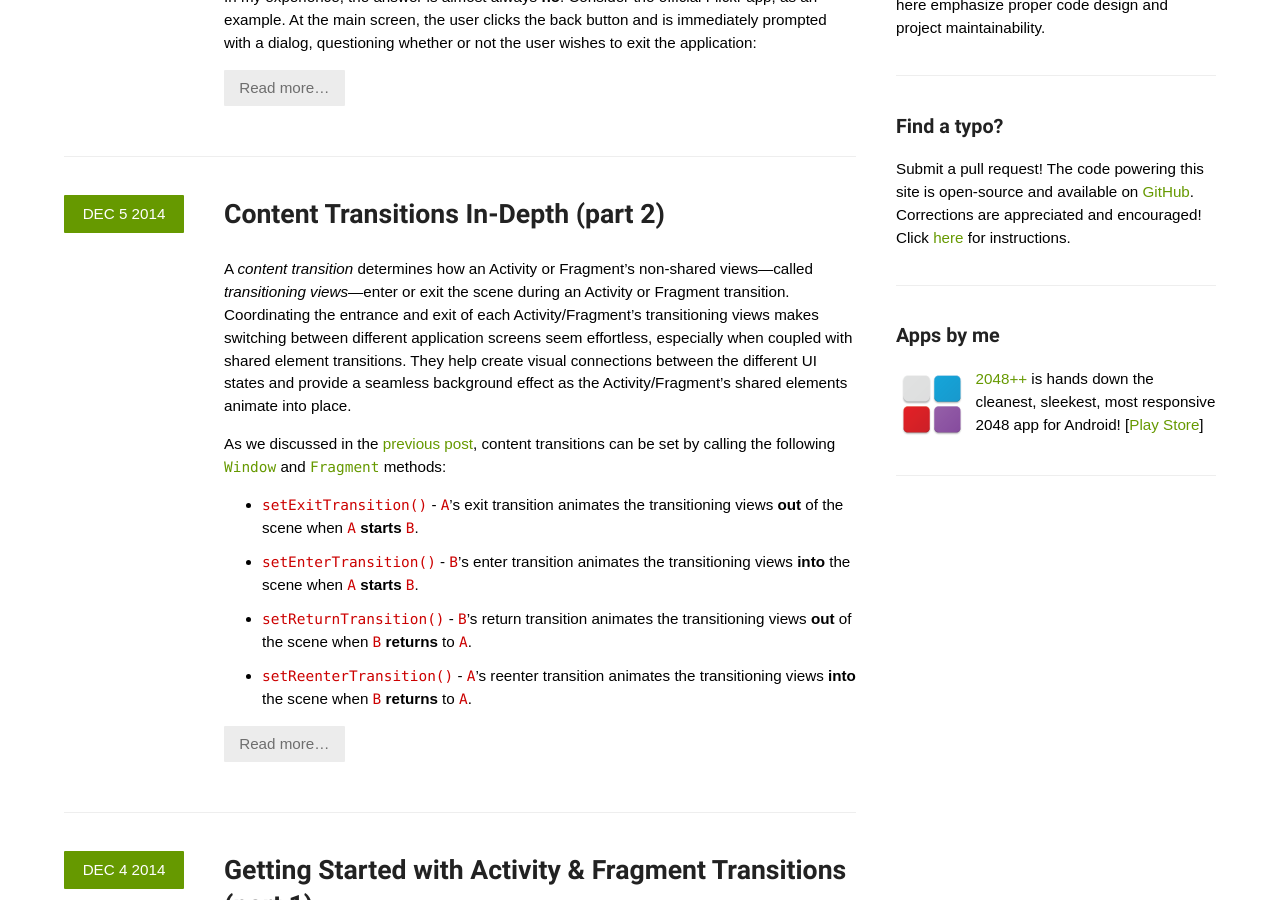
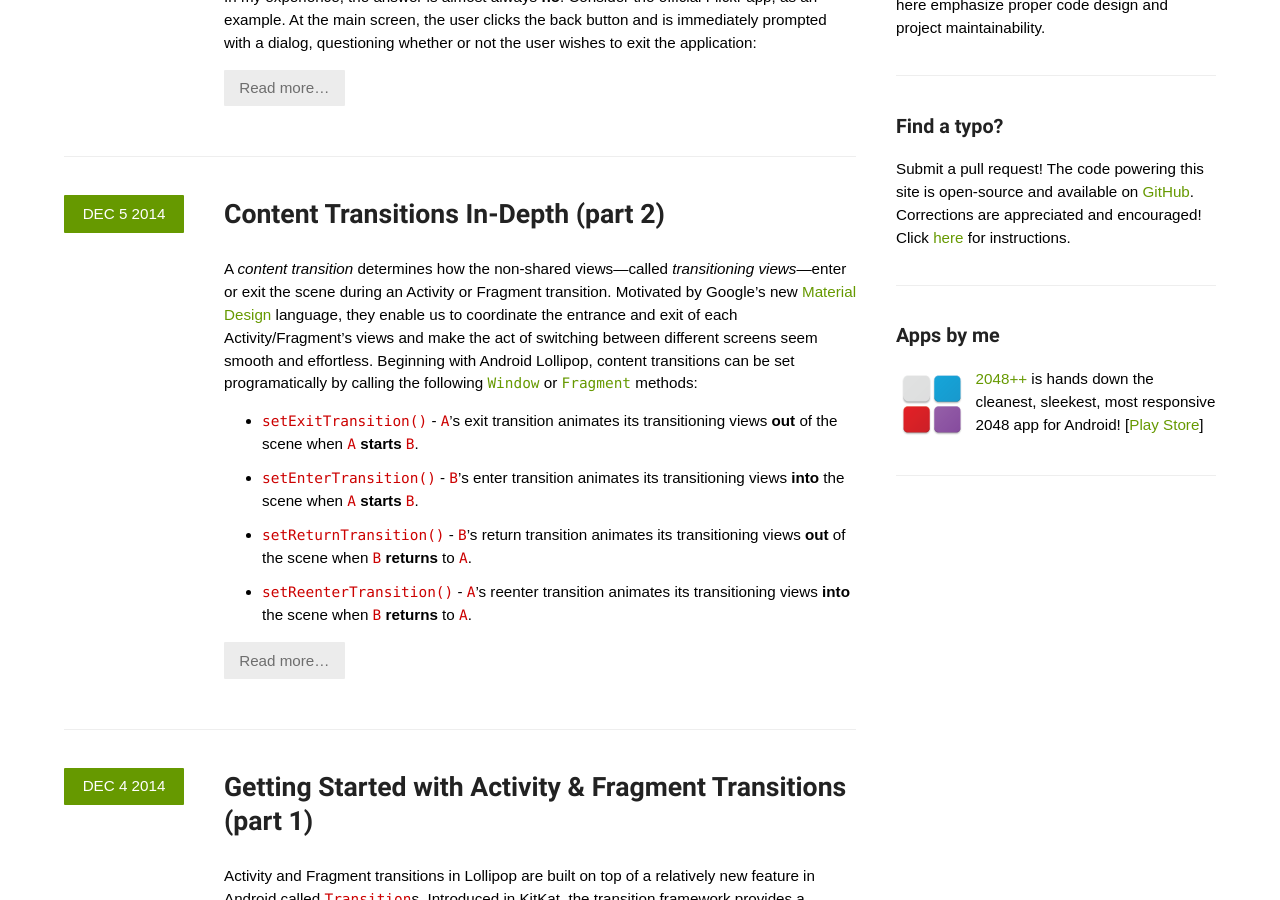
Before and after one commit to alexjlockwood/AndroidDesignPatterns, a Jekyll site: the page built from index.html, in a window 1280 px wide and 900 px high, scrolled down 289 px. Built offline with Jekyll 4.4.1, drawn with Linux system fonts in a browser that asks for light colours; some web fonts are replaced; Markdown is read by kramdown in place of the engine named in the settings; the list of posts is cut into pages by our own code; comment, search, counter and statistics services are not loaded.

Commit message:
more fixes

```diff
--- a/_posts/2014-12-05-activity-fragment-content-transitions-in-depth-part2.md
+++ b/_posts/2014-12-05-activity-fragment-content-transitions-in-depth-part2.md
@@ -12,20 +12,18 @@ This post will give an in-depth analysis of _content transitions_ and their role
 * **Part 3:** Shared Element Transitions In-Depth (_coming soon!_)
 * **Part 4:** Activity & Fragment Transition Examples (_coming soon!_)
 
-We begin by summarizing what we learned about content transitions from [part 1][part1] and illustrating how they can be used in real-world applications to achieve smooth, seamless animations in Android Lollipop.
+We begin by summarizing what we learned about content transitions in [part 1][part1] and illustrating how they can be used in real-world applications to achieve smooth, seamless animations in Android Lollipop.
 
 ### What is a Content Transition?
 
 <!--morestart-->
 
-A _content transition_ determines how an Activity or Fragment's non-shared views&mdash;called _transitioning views_&mdash;enter or exit the scene during an Activity or Fragment transition. Coordinating the entrance and exit of each Activity/Fragment's transitioning views makes switching between different application screens seem effortless, especially when coupled with shared element transitions. They help create visual connections between the different UI states and provide a seamless background effect as the Activity/Fragment's shared elements animate into place.
+A _content transition_ determines how the non-shared views&mdash;called _transitioning views_&mdash;enter or exit the scene during an Activity or Fragment transition. Motivated by Google's new [Material Design][MaterialDesignMeaningfulTransitions] language, they enable us to coordinate the entrance and exit of each Activity/Fragment's views and make the act of switching between different screens seem smooth and effortless. Beginning with Android Lollipop, content transitions can be set programatically by calling the following [`Window`][Window] or [`Fragment`][Fragment] methods:
 
-As we discussed in the [previous post][part1], content transitions can be set by calling the following [`Window`][Window] and [`Fragment`][Fragment] methods:
-
-* `setExitTransition()` - `A`'s exit transition animates the transitioning views **out** of the scene when `A` **starts** `B`.
-* `setEnterTransition()` - `B`'s enter transition animates the transitioning views **into** the scene when `A` **starts** `B`.
-* `setReturnTransition()` - `B`'s return transition animates the transitioning views **out** of the scene when `B` **returns** to `A`.
-* `setReenterTransition()` - `A`'s reenter transition animates the transitioning views **into** the scene when `B` **returns** to `A`.
+* `setExitTransition()` - `A`'s exit transition animates its transitioning views **out** of the scene when `A` **starts** `B`.
+* `setEnterTransition()` - `B`'s enter transition animates its transitioning views **into** the scene when `A` **starts** `B`.
+* `setReturnTransition()` - `B`'s return transition animates its transitioning views **out** of the scene when `B` **returns** to `A`.
+* `setReenterTransition()` - `A`'s reenter transition animates its transitioning views **into** the scene when `B` **returns** to `A`.
 
 <!--more-->
 
@@ -42,15 +40,13 @@ As we discussed in the [previous post][part1], content transitions can be set by
   </div>
 </div>
 
-As an example, **Video 2.1** illustrates how content transitions are used in the Google Play Games app to achieve smooth transitions between activities. When the second activity starts, notice how its content enter transition subtly animates the users into the scene from the bottom edge of the screen. On the other hand, when the back button is pressed the return content transition splits the view hierarchy into two and animates each half separately off the top and bottom of the screen.
+As an example, **Video 2.1** illustrates how content transitions are used in the Google Play Games app to achieve smooth animations between activities. When the second activity starts, its enter content transition gently shuffles the user bubbles into the scene from the bottom edge of the screen. On the other hand, when the back button is pressed the second activity's return content transition splits its view hierarchy into two and animates each half off the top and bottom of the screen.
 
-In [part 1][part1], we gave a quick summary of how content transitions can be used in your own applications. However, several important questions still remain. How do content transitions work under-the-hood? Which types of `Transition` objects does it make sense to use? How does the framework determine the set of transitioning views that will be animated? Is it possible animate a `ViewGroup` and its children as a single element during the transition? In the next section, we'll begin tackling these questions one-by-one.
+So far our analysis of content transitions has only scratched the surface; in fact, several important questions still remain. How are content transitions triggered under-the-hood? Which types of `Transition` objects does it make sense to use? How does the framework select the set of transitioning views that will be animated? Is it possible animate a `ViewGroup` and its children as a single element during the transition? In the next section, we'll begin tackling these questions one-by-one.
 
 ### Content Transitions Under-The-Hood
 
-Recall from the [previous post][part1] that a `Transition` has two main responsibilities: capturing the start and end state of its views and creating an `Animator` that will animate the views between the two states. In order to understand how content transitions work, it is therefore crucial to know what the start and end states represent, as the difference between the two will ultimately decide the animation to be performed. In this section, we will learn how the framework modifies the start and end state of its transitioning views in order to trigger the desired effect.
-
-Perhaps the most important thing to understand about content transitions is that they are governed by `View`-visibility differences and should almost always extend the abstract [`Visibility`][Visibility] class as a result. To understand why this is, let's investigate the sequence of events that occurs under-the-hood when Activity `A` starts Activity `B` (the process is similar for Fragment transitions):
+Recall from the [previous post][part1] that a `Transition` has two main responsibilities: capturing the start and end state of its views and creating an `Animator` that will animate the views between the two states. Content transitions are no different. Before a content transition's animation is run, the framework toggles each transitioning view's _visibility_, giving it the information it needs to create the desired animation. To understand what this means, let's investigate what happens under-the-hood when Activity `A` starts Activity `B` using the Activity transitions API (the process is similar for Fragment transitions as well):
 
 <ol>
 <li>Activity <code>A</code> calls <code>startActivity()</code>.
```
Also changed, not shown: other parts of _posts/2014-12-05-activity-fragment-content-transitions-in-depth-part2.md (+2 -0 lines).
